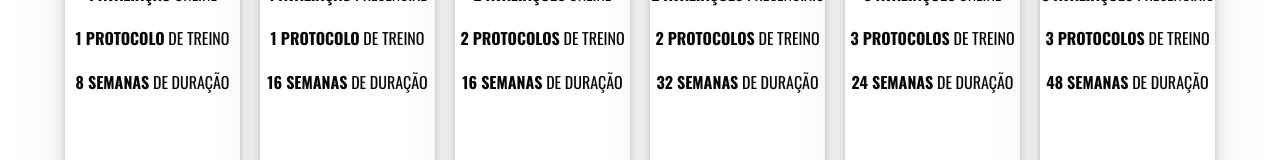
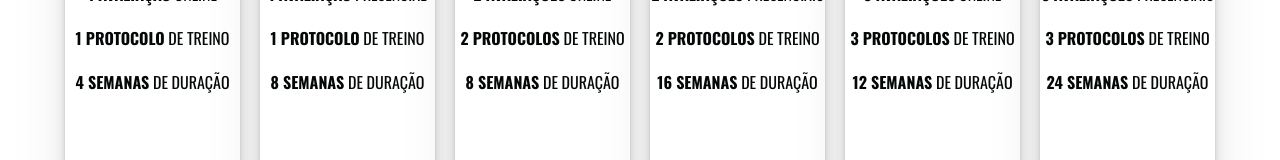
Before and after one commit to fernando-io/fernandoaugustopt, a plain HTML site: page index.html in a window 1280 px wide. Shown: the part 2830-2990 px from the top of the page. Drawn offline with nearby package versions, Linux system fonts and the light colour scheme; a web font is replaced by a local one.

```diff
--- a/index.html
+++ b/index.html
@@ -138,7 +138,7 @@
                     <ul>
                         <li><strong>1 Avaliação</strong> Online</li>
                         <li><strong>1 Protocolo</strong> de Treino</li>
-                        <li><strong>8 semanas</strong> de Duração</li>
+                        <li><strong>4 semanas</strong> de Duração</li>
                     </ul>
                     <a href="https://pages.mfitpersonal.com.br/index?acao=page&tipo=2&buyPage=71344&page=71344" target="_blank" class="order-btn">Comprar</a>
                 </div>
@@ -150,7 +150,7 @@
                     <ul>
                         <li><strong>1 Avaliação</strong> Presencial</li>
                         <li><strong>1 Protocolo</strong> de Treino</li>
-                        <li><strong>16 semanas</strong> de Duração</li>
+                        <li><strong>8 semanas</strong> de Duração</li>
                     </ul>
                     <a href="https://pages.mfitpersonal.com.br/index?acao=page&tipo=2&buyPage=48300&page=48300" target="_blank" class="order-btn">Comprar</a>
                 </div>
@@ -162,7 +162,7 @@
                     <ul>
                         <li><strong>2 Avaliações</strong> Online</li>
                         <li><strong>2 Protocolos</strong> de Treino</li>
-                        <li><strong>16 semanas</strong> de Duração</li>
+                        <li><strong>8 semanas</strong> de Duração</li>
                     </ul>
                     <a href="https://pages.mfitpersonal.com.br/index?acao=page&tipo=2&buyPage=71347&page=71344" target="_blank" class="order-btn">Comprar</a>
                 </div>
@@ -174,7 +174,7 @@
                     <ul>
                         <li><strong>2 Avaliações</strong> Presenciais</li>
                         <li><strong>2 Protocolos</strong> de Treino</li>
-                        <li><strong>32 semanas</strong> de Duração</li>
+                        <li><strong>16 semanas</strong> de Duração</li>
                     </ul>
                     <a href="https://pages.mfitpersonal.com.br/index?acao=page&tipo=2&buyPage=48301&page=48300" target="_blank" class="order-btn">Comprar</a>
                 </div>
@@ -186,7 +186,7 @@
                     <ul>
                         <li><strong>3 Avaliações</strong> Online</li>
                         <li><strong>3 Protocolos</strong> de Treino</li>
-                        <li><strong>24 semanas</strong> de Duração</li>
+                        <li><strong>12 semanas</strong> de Duração</li>
                     </ul>
                     <a href="https://pages.mfitpersonal.com.br/index?acao=page&tipo=2&buyPage=71348&page=71344" target="_blank" class="order-btn">Comprar</a>
                 </div>
@@ -198,7 +198,7 @@
                     <ul>
                         <li><strong>3 Avaliações</strong> Presenciais</li>
                         <li><strong>3 Protocolos</strong> de Treino</li>
-                        <li><strong>48 semanas</strong> de Duração</li>
+                        <li><strong>24 semanas</strong> de Duração</li>
                     </ul>
                     <a href="https://pages.mfitpersonal.com.br/index?acao=page&tipo=2&buyPage=48302&page=48300" target="_blank" class="order-btn">Comprar</a>
                 </div>
```
